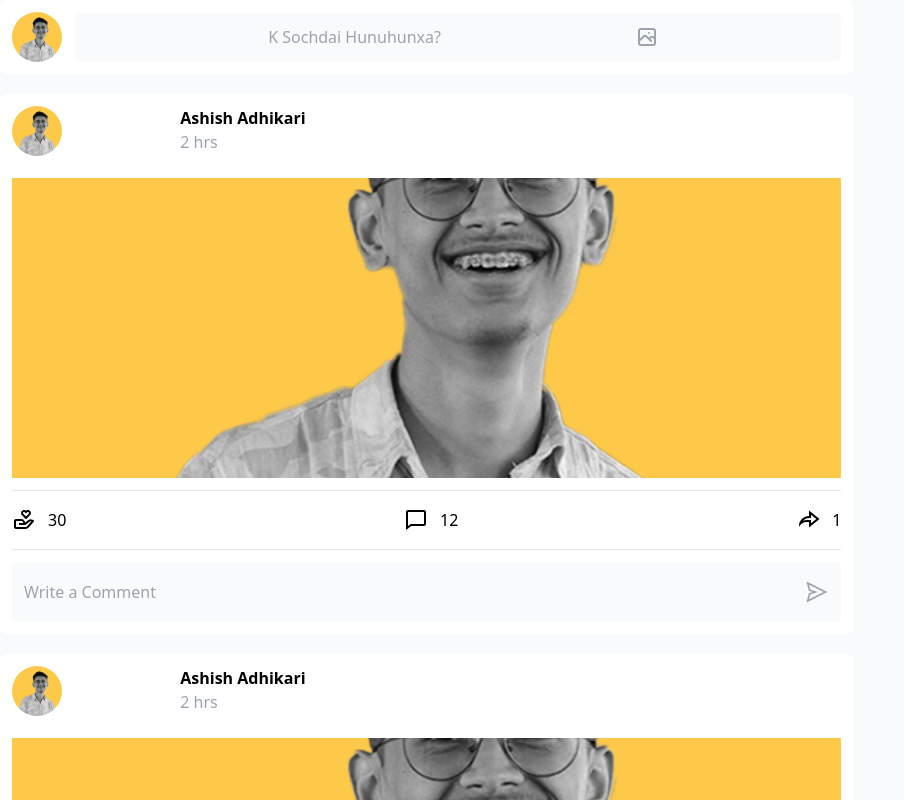
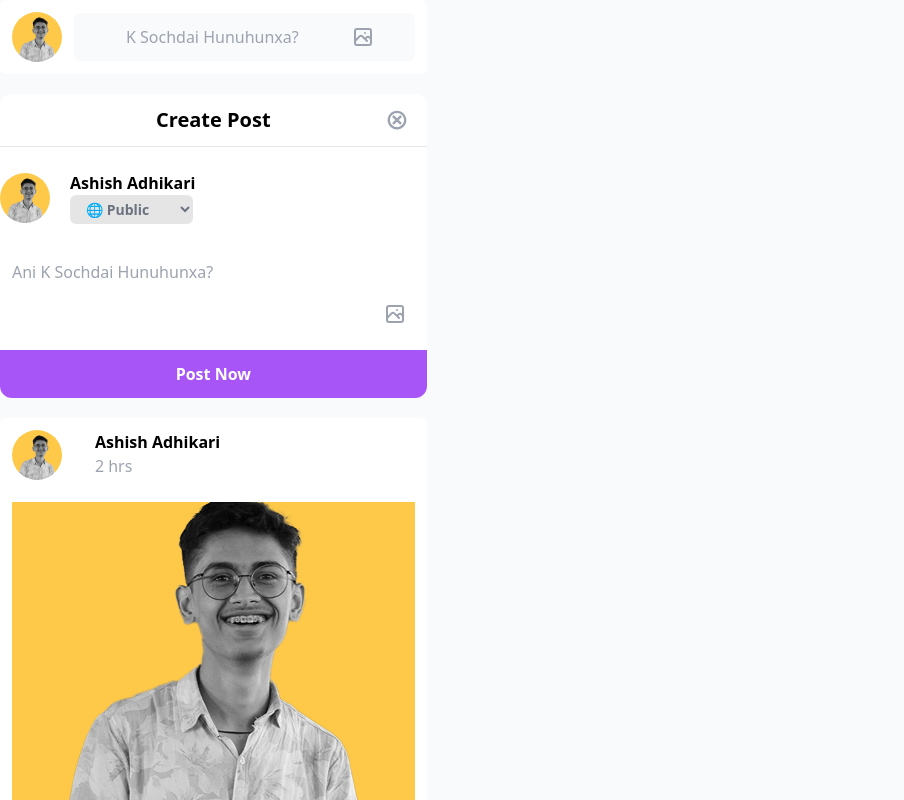
Before and after one commit to ashish-adhikaree/VetGhat, a Next.js app in the folder frontend/: page / in a window 1280 px wide. Shown: the top 800 px of the page, without its empty margins (0-904 px from the left). Built offline with nearby package versions, Linux system fonts and the light colour scheme.

Commit message:
createpostcardextended completed

```diff
--- a/frontend/components/post/createPostCardExtended.tsx
+++ b/frontend/components/post/createPostCardExtended.tsx
@@ -1,7 +1,44 @@
-const createPostCardExtended = () => {
-    return <div>
+import UserAvatar from "../reusables/userAvatar";
+import { GiCancel } from "react-icons/gi";
+import { HiOutlinePhotograph } from "react-icons/hi";
 
+const CreatePostCardExtended = () => {
+  return (
+    <div className="w-2/3 md:w-1/2 lg:w-1/3 bg-white rounded-xl space-y-6">
+      <div className="relative border-b text-center font-bold text-xl py-3">
+        Create Post
+        <button className="absolute top-4 right-5">
+          <GiCancel className="text-gray-400 hover:text-gray-700 " />
+        </button>
+      </div>
+      <div className="flex space-x-5 items-center">
+        <UserAvatar src="/profile.png" />
+        <div>
+          <p className="font-bold">Ashish Adhikari</p>
+          <select
+            className="outline-none font-bold text-sm text-gray-500 bg-black bg-opacity-10 hover:shadow-sm cursor-pointer rounded-md px-3 py-1"
+            name="Audience"
+            id="audience"
+          >
+            <option value="true">&#127760; Public</option>
+            <option value="false">&#128274; Only Me</option>
+          </select>
+        </div>
+      </div>
+      <div className="relative">
+        <textarea
+          className=" p-3 outline-none w-full resize-none"
+          placeholder="Ani K Sochdai Hunuhunxa?"
+        />
+        <button className="absolute bottom-0 right-5 text-2xl text-gray-400">
+          <HiOutlinePhotograph />
+        </button>
+      </div>
+      <button className="bg-purple-500 w-full py-3 font-bold text-white rounded-b-xl">
+        Post Now
+      </button>
     </div>
-}
+  );
+};
 
-export default createPostCardExtended
+export default CreatePostCardExtended;
--- a/frontend/components/post/createPostCardMini.tsx
+++ b/frontend/components/post/createPostCardMini.tsx
@@ -10,7 +10,7 @@ const CreatePostCardMini = () => {
     e.preventDefault();
   };
   return (
-    <div className="flex items-center bg-white w-2/3 p-3 space-x-3 rounded-md">
+    <div className="flex items-center bg-white w-2/3 md:w-1/2 lg:w-1/3 p-3 space-x-3 rounded-md">
       <UserAvatar src="/profile.png" />
       <form className=" text-gray-400 flex items-center justify-evenly flex-grow bg-gray-50 rounded-md">
         <button
--- a/frontend/components/post/post.tsx
+++ b/frontend/components/post/post.tsx
@@ -1,11 +1,11 @@
 import UserAvatar from "../reusables/userAvatar";
 import Image from "next/image";
-import { BiDonateHeart, BiComment } from "react-icons/bi";
+import {BiComment } from "react-icons/bi";
 import { RiShareForwardLine } from "react-icons/ri";
-import { AiOutlineSend } from "react-icons/ai";
+import { AiOutlineSend ,AiOutlineHeart,AiFillHeart } from "react-icons/ai";
 const Post = () => {
   return (
-    <div className="bg-white w-2/3 grid grid-rows-postcard grid-cols-5 p-3 gap-3 rounded-md">
+    <div className="bg-white w-2/3 md:w-1/2 lg:w-1/3 grid grid-rows-postcard grid-cols-5 p-3 gap-3 rounded-md">
       <UserAvatar src="/profile.png" />
       <div className="col-span-4">
         <p className="font-bold">Ashish Adhikari</p>
@@ -23,7 +23,7 @@ const Post = () => {
       </div>
       <div className="col-span-5 flex items-center justify-between border-y">
         <div className="postcard-icon-container">
-          <BiDonateHeart className="postcard-icon" />
+          <AiOutlineHeart className="postcard-icon" />
           <span>30</span>
         </div>
         <div className="postcard-icon-container">
--- a/frontend/pages/index.tsx
+++ b/frontend/pages/index.tsx
@@ -1,4 +1,5 @@
 import Head from 'next/head'
+import CreatePostCardExtended from '../components/post/createPostCardExtended'
 import CreatePostCardMini from '../components/post/createPostCardMini'
 import Post from '../components/post/post'
 
@@ -11,6 +12,7 @@ export default function Home() {
         <link rel="icon" href="/favicon.ico" />
       </Head>
       <CreatePostCardMini/>
+      <CreatePostCardExtended/>
       <Post/>
       <Post/>
       <Post/>
```
